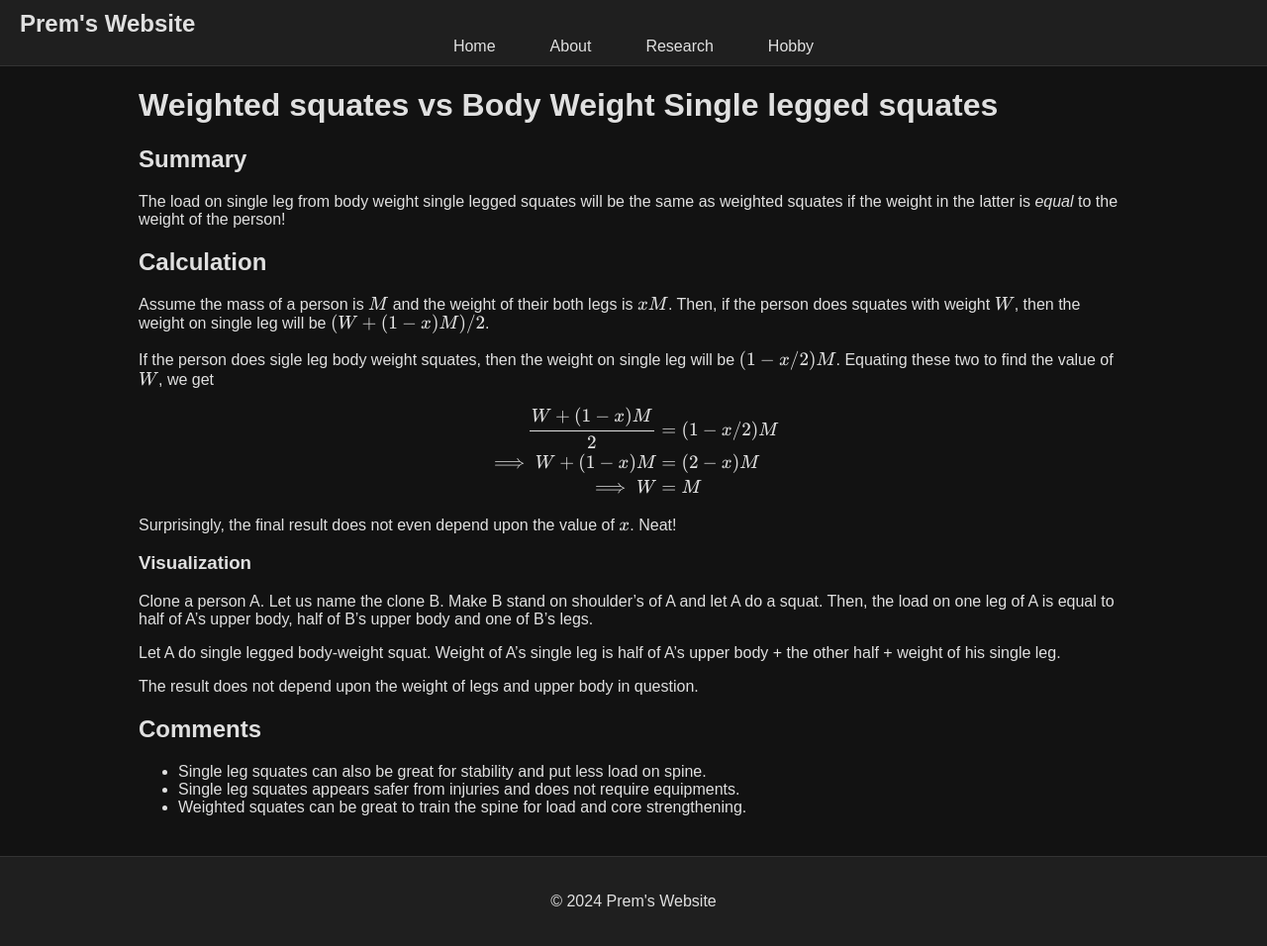
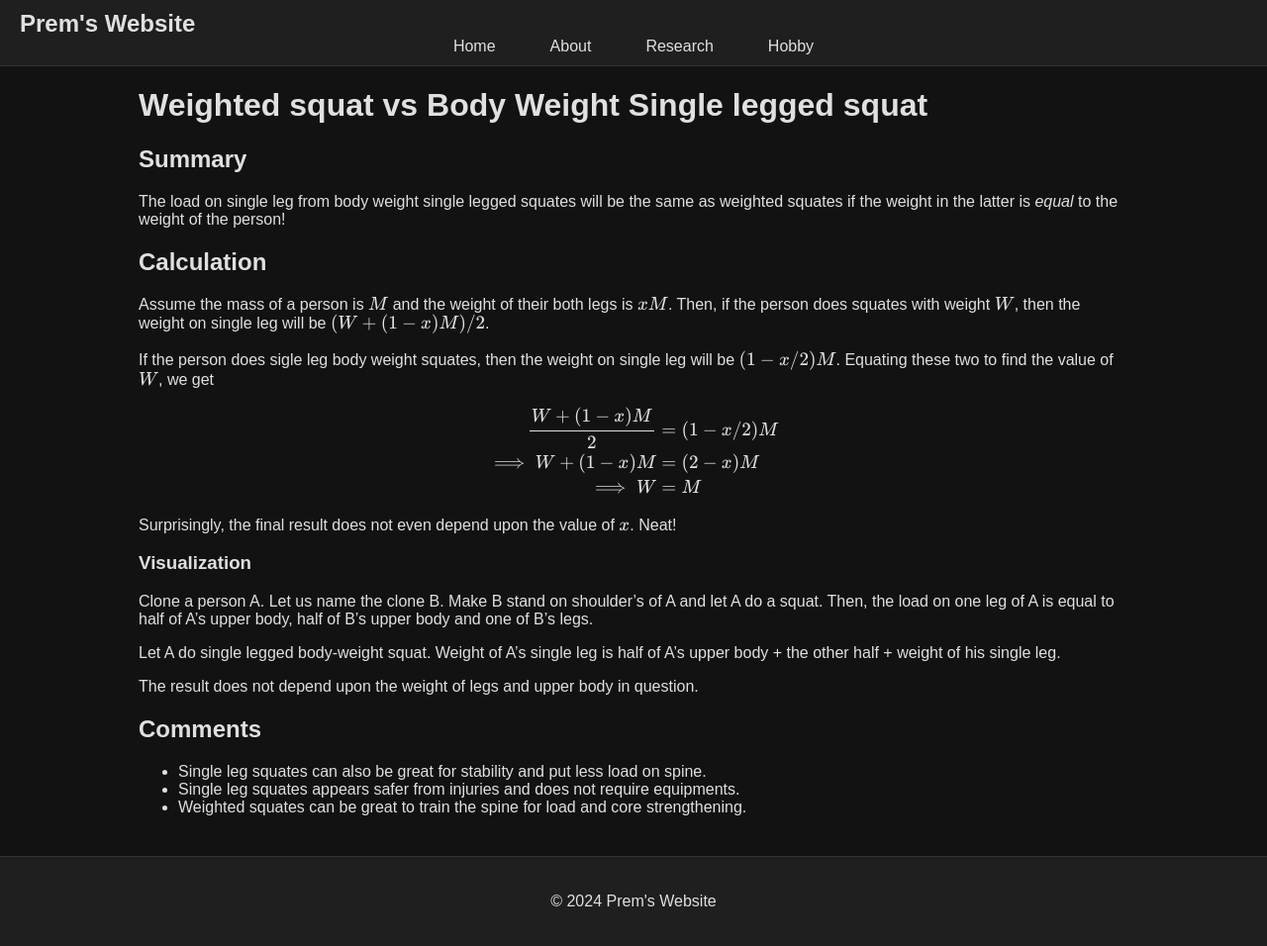
Before and after one commit to prem314/prem314.github.io, a Jekyll site: the page built from weighted_squates_vs_body_weight_single_legged_squates.md, in a window 1280 px wide. Shown: the whole page at 99% size. Built offline with Jekyll 4.4.1, drawn with Linux system fonts in a browser that asks for light colours.

Commit message:
Update weighted_squates_vs_body_weight_single_legged_squates.md

```diff
--- a/weighted_squates_vs_body_weight_single_legged_squates.md
+++ b/weighted_squates_vs_body_weight_single_legged_squates.md
@@ -3,7 +3,7 @@ layout: default
 title: Weighted squat vs Body Weight Single legged squat
 ---
 
-# Weighted squates vs Body Weight Single legged squates
+# Weighted squat vs Body Weight Single legged squat
 
 ## Summary
 The load on single leg from body weight single legged squates will be the same as weighted squates if the weight in the latter is *equal* to the weight of the person!
```
